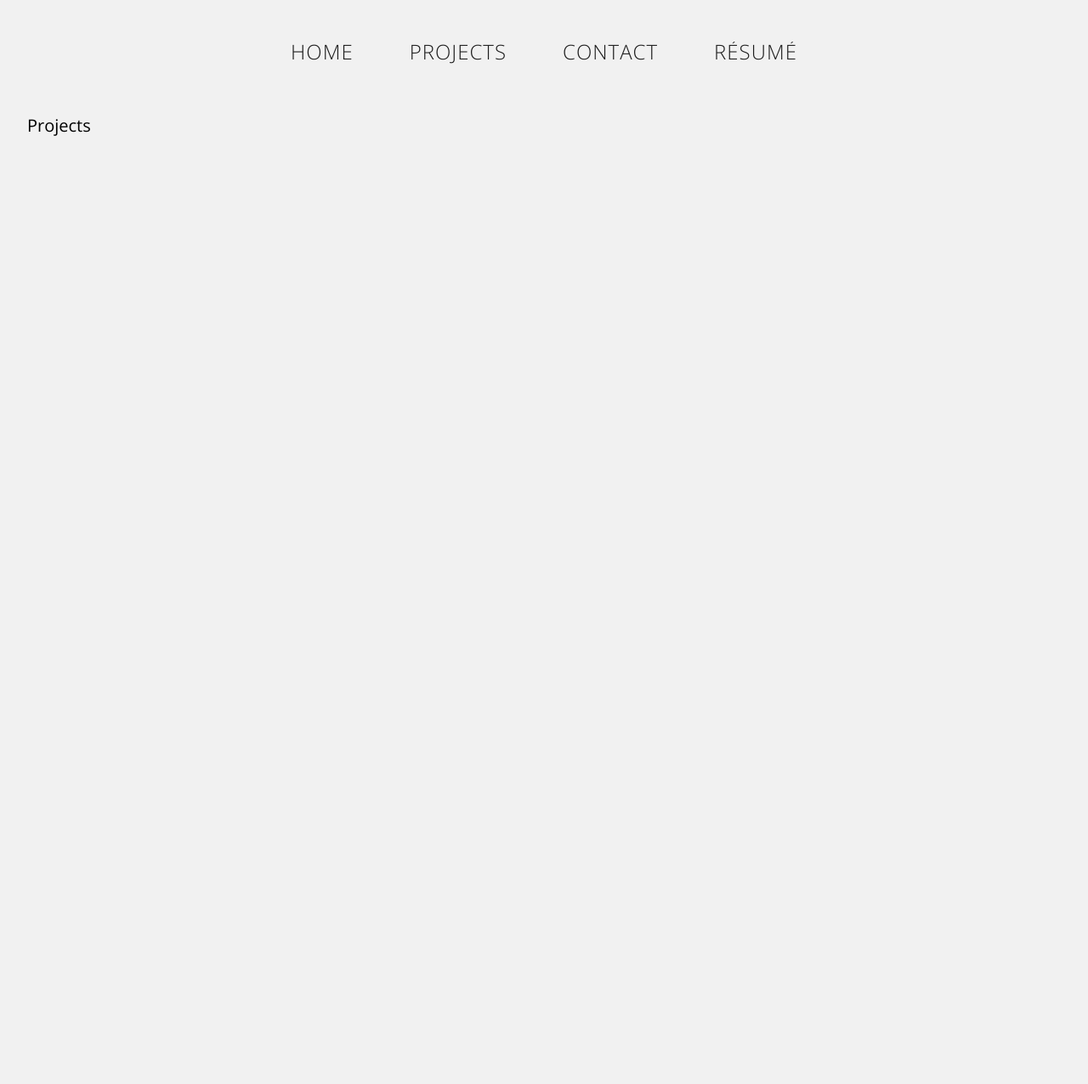
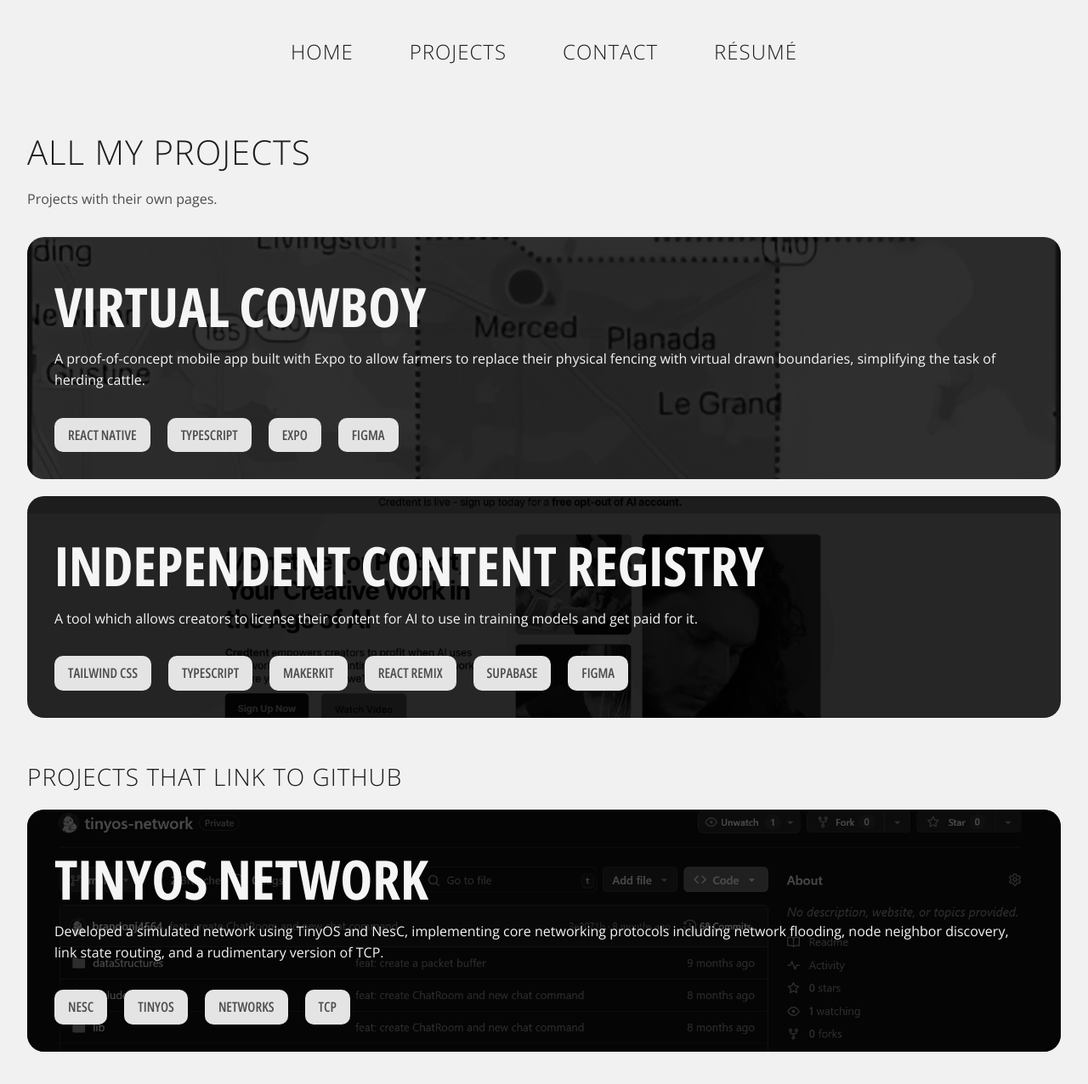
Before and after one commit to brandonj4564/brandonj4564.github.io, a Next.js app: page /projects in a window 1280 px wide. Shown: the top 1276 px of the page at 85% size. Built offline with nearby package versions, Linux system fonts and the light colour scheme.

Commit message:
feat: create projects page

```diff
--- a/app/projects/page.tsx
+++ b/app/projects/page.tsx
@@ -1,9 +1,74 @@
-import { Text } from "@mantine/core";
+"use client"
+
+import { Text, Stack } from "@mantine/core";
+import AnimateInView from "../../components/AnimateInView";
+import { useScreenSize } from "../../components/ScreenSizeContext";
+import { Project } from "../../components/ProjectCard";
+import ProjectCard from "../../components/ProjectCard";
+
+// The first 3 projects are shown on the homepage
+export const ProjectList: Project[] = [
+    {
+        name: "Virtual Cowboy",
+        description: "A proof-of-concept mobile app built with Expo to allow farmers to replace their physical fencing with virtual drawn boundaries, simplifying the task of herding cattle.",
+        image: "project-images/virtual-cowboy.png",
+        href: "/projects/virtual-cowboy",
+        tags: ["React Native", "TypeScript", "Expo", "Figma"],
+        opacity: 0.8,
+        caseStudy: true,
+    },
+    {
+        name: "Independent Content Registry",
+        description: "A tool which allows creators to license their content for AI to use in training models and get paid for it.",
+        image: "project-images/credtent.png",
+        href: "/projects/independent-content-registry",
+        tags: ["Tailwind CSS", "TypeScript", "Makerkit", "React Remix", "Supabase", "Figma"],
+        opacity: 0.85,
+        caseStudy: true,
+    },
+    {
+        name: "TinyOS Network",
+        description: "Developed a simulated network using TinyOS and NesC, implementing core networking protocols including network flooding, node neighbor discovery, link state routing, and a rudimentary version of TCP.",
+        image: "project-images/tinyos-network.png",
+        href: "https://github.com/brandonj4564/tinyos-network",
+        tags: ["nesC", "TinyOS", "Networks", "TCP"],
+        opacity: 0.7,
+        caseStudy: false,
+    }
+]
 
 export default function ProjectsPage() {
+    const { isMobile } = useScreenSize();
+
     return (
         <div>
-            <Text>Projects</Text>
+            <AnimateInView>
+                <Text fz={isMobile ? 24 : 40} c="darkestColor" fw={300} mt="xl" className="title">All my Projects</Text>
+                <Text c="darkColor" fz={isMobile ? "xs" : "sm"} mb="xl" mt="sm">
+                    Projects with their own pages.
+                </Text>
+            </AnimateInView>
+
+            <Stack gap="lg">
+                {ProjectList.map((project, index) => (
+                    project.caseStudy ? (
+                        <ProjectCard key={index} project={project} />
+                    ) : null
+                ))}
+            </Stack>
+
+            <Text fz={isMobile ? 20 : 28} c="darkestColor" fw={300} mt="3rem" mb="md" className="title">
+                Projects that link to GitHub
+            </Text>
+
+
+            <Stack gap="lg">
+                {ProjectList.map((project, index) => (
+                    !project.caseStudy ? (
+                        <ProjectCard key={index} project={project} />
+                    ) : null
+                ))}
+            </Stack>
         </div>
     );
 }
--- a/components/ProjectCard.tsx
+++ b/components/ProjectCard.tsx
@@ -13,6 +13,7 @@ export interface Project {
     href: string;
     tags: string[];
     opacity?: number;
+    caseStudy?: boolean;
 }
 
 const Tag = ({ tag, isMobile }: { tag: string, isMobile: boolean }) => {
@@ -28,6 +29,7 @@ const ProjectCard = ({ project }: { project: Project }) => {
     const router = useRouter();
     const controls = useAnimationControls();
     const opacity = project.opacity || 0.8;
+    const urlIsExternal = project.href.startsWith("http");
 
     const { isMobile, isTablet } = useScreenSize();
 
@@ -38,12 +40,12 @@ const ProjectCard = ({ project }: { project: Project }) => {
 
     return (
         <AnimateInView>
-            <motion.div ref={ref} whileHover={{ scale: 1.02 }} transition={{ duration: 0.15 }} style={{ cursor: "pointer" }} onClick={() => router.push(project.href)}>
+            <motion.div ref={ref} whileHover={{ scale: 1.02 }} transition={{ duration: 0.15 }} style={{ cursor: "pointer" }} onClick={(e) => urlIsExternal ? window.open(project.href) : router.push(project.href)}>
                 <BackgroundImage
                     src={project.image}
                     h="100%"
                     p="2rem 2rem"
-                    style={{ borderRadius: "20px", position: 'relative', overflow: "hidden", filter: hovered ? "grayscale(0%)" : "grayscale(100%)" }}
+                    style={{ borderRadius: isMobile ? "10px" : "20px", position: 'relative', overflow: "hidden", filter: hovered ? "grayscale(0%)" : "grayscale(100%)" }}
                 >
                     {/* Dark overlay */}
                     <AnimatePresence
```
Also changed, not shown: components/Projects.tsx (+2 -26 lines).
